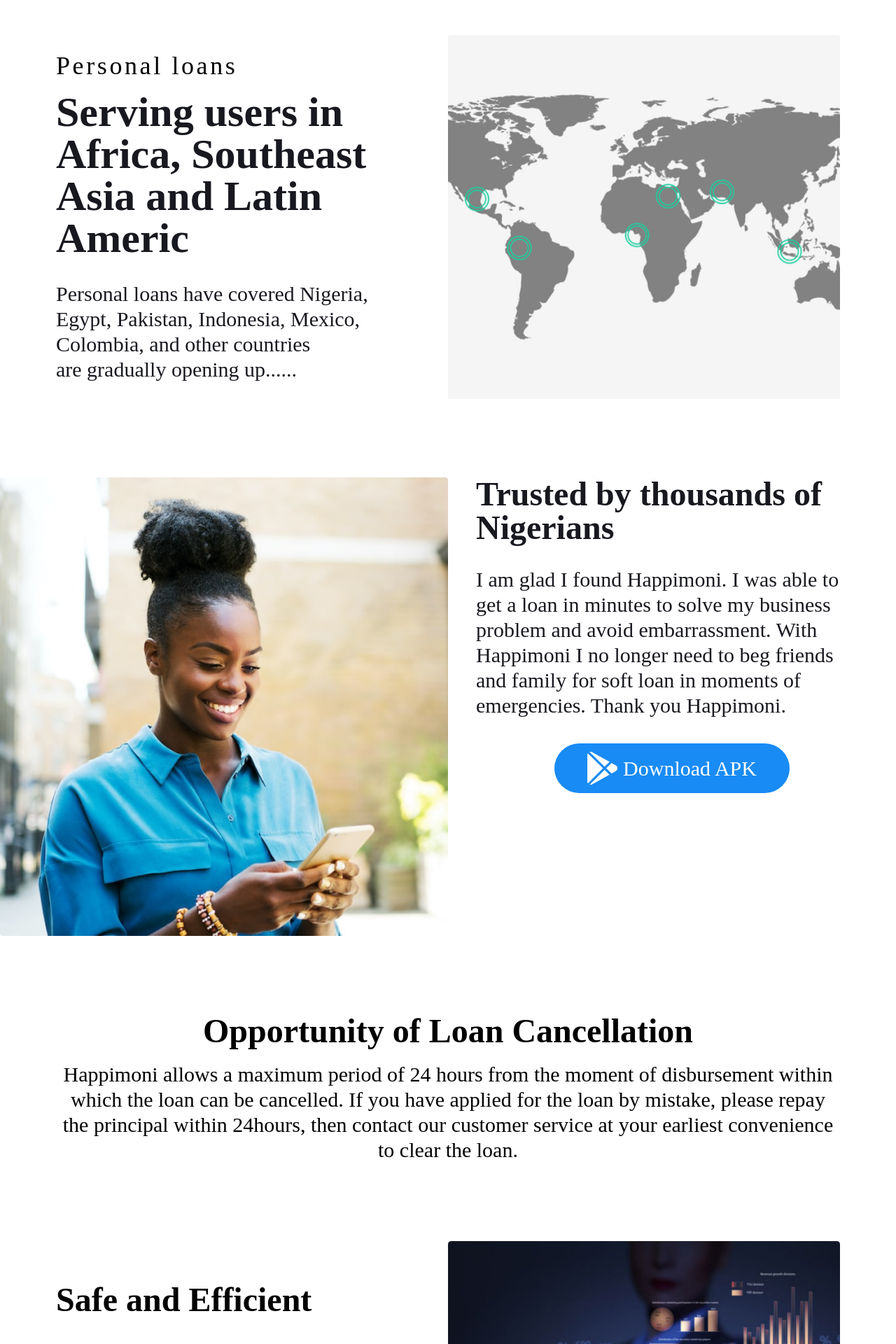
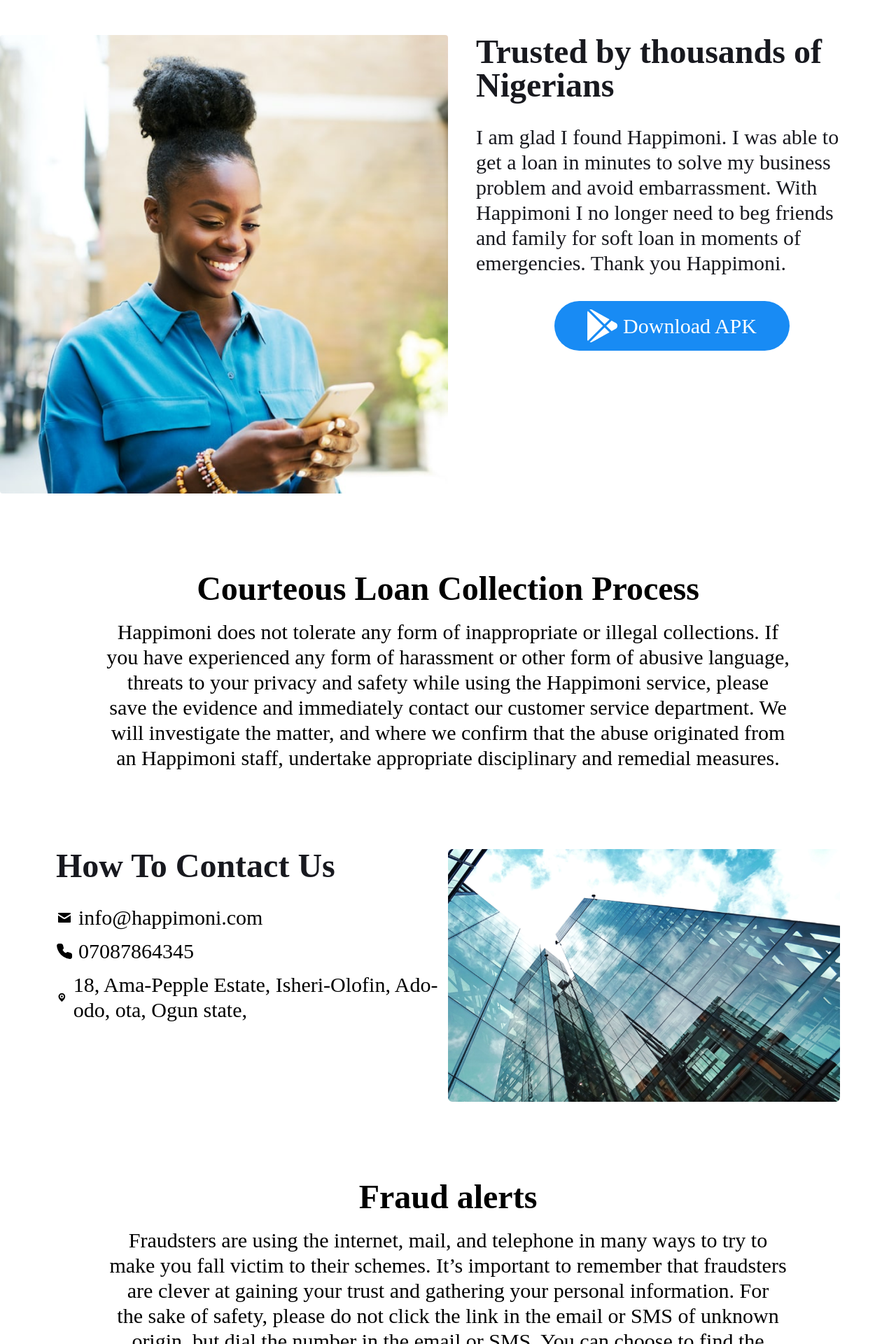
Before and after one commit to happimonidev/website, a Next.js app: page / in a window 1280 px wide. Shown: the part 1440-3360 px from the top of the page at 70% size. Built offline with nearby package versions, Linux system fonts and the light colour scheme; what tailwindcss-animated would draw is missing.

Commit message:
update address and remove unused sections

```diff
--- a/app/page.js
+++ b/app/page.js
@@ -17,10 +17,9 @@
       <div className="hero__border"></div>
       <Hero />
       <BecomeMember />
-      <GlobalReach />
+
       <Trusted />
-      <Cancellation />
-      <Safety />
+
       <CollectionProcess />
       <ContactUs />
       <FraudAlert />
--- a/components/ContactUs.jsx
+++ b/components/ContactUs.jsx
@@ -29,7 +29,7 @@
               <li className="flex items-center gap-2">
                 <MapPin color="white" fill="black" />
                 <span className="text-base md:text-3xl font-medium">
-                  {`Commercemen Trading Co Ltd. 137, Egbeda Idimu Rd, Egbeda Lagos,`}
+                  {`18, Ama-Pepple Estate, Isheri-Olofin, Ado-odo, ota, Ogun state,`}
                 </span>
               </li>
             </div>
```
